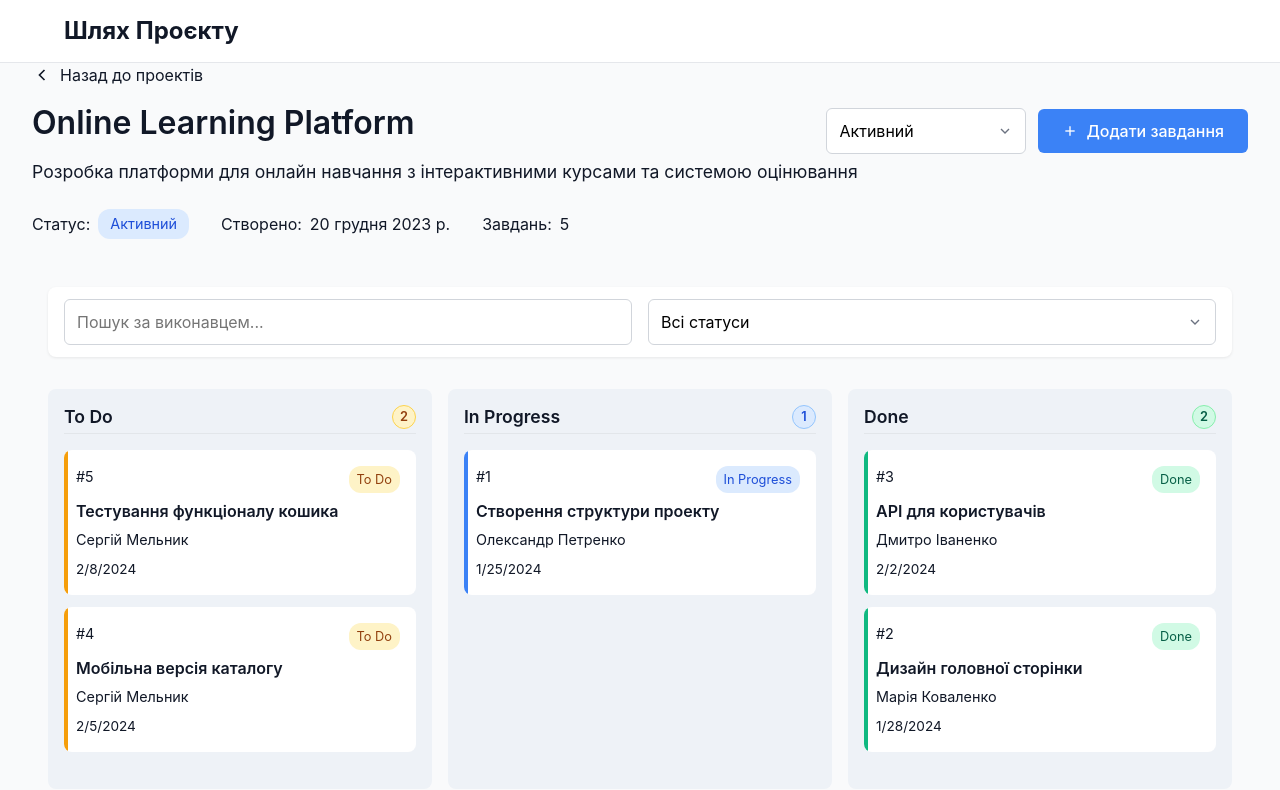
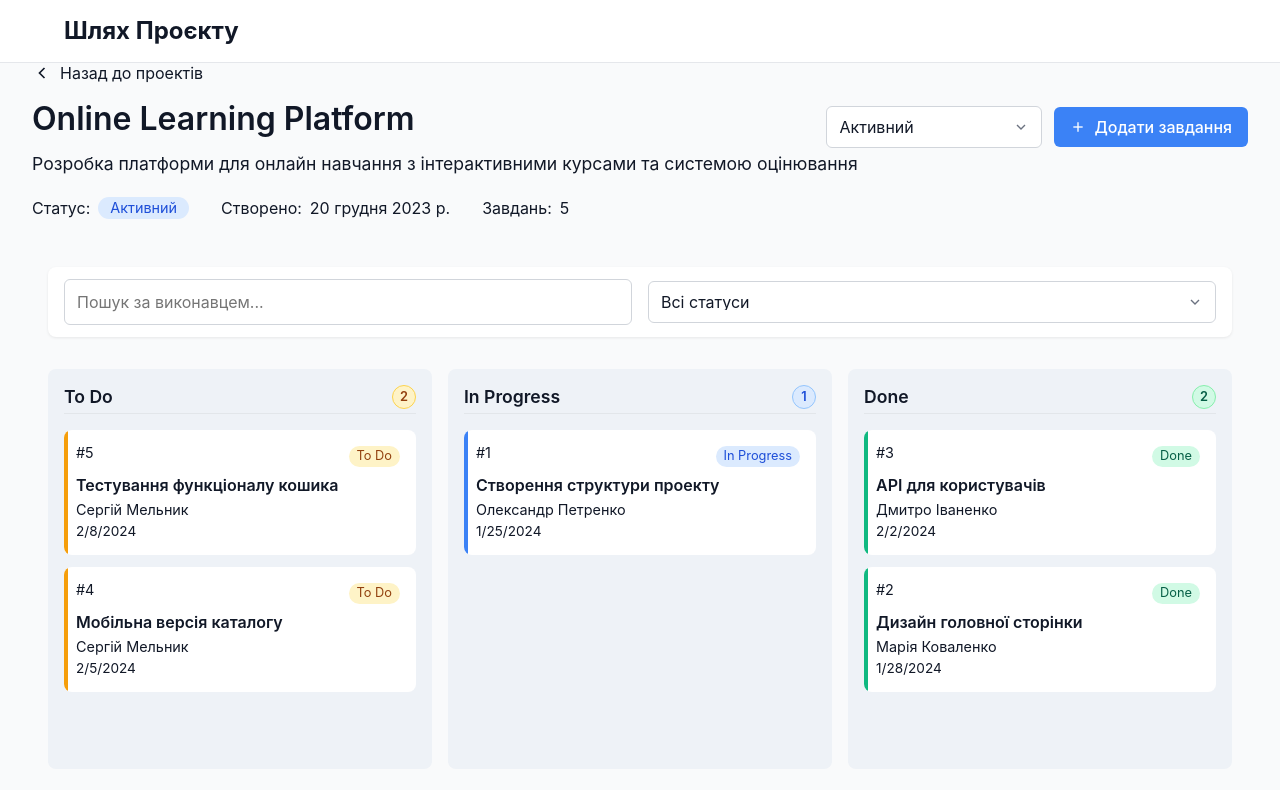
Before and after one commit to Serhii-Filatov/vue-project-path, a Vue app: page /projects/1 in a window 1280 px wide. Shown: the top 790 px of the page. Built offline with nearby package versions, Linux system fonts and the light colour scheme; data requests are answered from the project's data file.

Commit message:
refactor(styles): extract variables and base styles into separate files

```diff
--- /dev/null
+++ b/src/styles/_normalize.scss
@@ -0,0 +1,49 @@
+/* Minimal normalize */
+*,
+*::before,
+*::after {
+  box-sizing: border-box;
+}
+html {
+  -webkit-text-size-adjust: 100%;
+}
+body {
+  margin: 0;
+  font-family:
+    system-ui,
+    -apple-system,
+    Segoe UI,
+    Roboto,
+    Ubuntu,
+    Cantarell,
+    Noto Sans,
+    Helvetica,
+    Arial,
+    sans-serif,
+    Apple Color Emoji,
+    Segoe UI Emoji;
+  color: #111827;
+  background: #ffffff;
+}
+img,
+svg,
+video,
+canvas,
+audio,
+iframe,
+embed,
+object {
+  display: block;
+  max-width: 100%;
+}
+button,
+input,
+select,
+textarea {
+  font: inherit;
+  color: inherit;
+}
+a {
+  color: inherit;
+  text-decoration: none;
+}
--- /dev/null
+++ b/src/styles/_reset.scss
@@ -0,0 +1,61 @@
+/* Minimal reset tailored for project */
+*,
+*::before,
+*::after {
+  box-sizing: border-box;
+}
+
+html,
+body {
+  margin: 0;
+  padding: 0;
+}
+body {
+  line-height: 1;
+}
+
+/* Lists */
+ul,
+ol {
+  margin: 0;
+  padding: 0;
+  list-style: none;
+}
+
+/* Media */
+img,
+picture,
+video,
+canvas,
+svg {
+  display: block;
+  max-width: 100%;
+}
+
+/* Forms */
+button,
+input,
+select,
+textarea {
+  font: inherit;
+  color: inherit;
+  margin: 0;
+}
+
+/* Tables */
+table {
+  border-collapse: collapse;
+  border-spacing: 0;
+}
+
+/* Quotes */
+blockquote,
+q {
+  quotes: none;
+}
+blockquote::before,
+blockquote::after,
+q::before,
+q::after {
+  content: '';
+}
--- /dev/null
+++ b/src/styles/_variables.scss
@@ -0,0 +1,52 @@
+// Color palette
+$color-primary: #3b82f6;
+$color-primary-hover: #2563eb;
+
+$color-secondary: #6b7280;
+$color-secondary-hover: #4b5563;
+
+$color-danger: #ef4444;
+$color-danger-hover: #dc2626;
+
+$color-success: #10b981;
+$color-success-hover: #059669;
+
+$color-text: #111827;
+$color-text-light: #6b7280;
+
+$color-border: #d1d5db;
+$color-divider-light: #f3f4f6;
+$color-surface: #ffffff;
+$color-surface-muted: #f9fafb;
+
+// Status badges
+$status-active-bg: #dbeafe;
+$status-active-fg: #1d4ed8;
+
+$status-completed-bg: #d1fae5;
+$status-completed-fg: #065f46;
+
+$status-onhold-bg: #fef3c7;
+$status-onhold-fg: #92400e;
+
+$status-cancelled-bg: #fee2e2;
+$status-cancelled-fg: #991b1b;
+
+$status-archived-bg: #f3f4f6;
+$status-archived-fg: #374151;
+
+// Spacing scale
+$space-1: 0.25rem;
+$space-2: 0.5rem;
+$space-3: 0.75rem;
+$space-4: 1rem;
+$space-6: 1.5rem;
+$radius-sm: 0.375rem;
+$radius-md: 0.5rem;
+
+// Focus shadow helpers
+@mixin focus-ring($color, $alpha: 0.1) {
+  outline: none;
+  border-color: $color;
+  box-shadow: 0 0 0 3px rgba($color, $alpha);
+}
--- a/src/styles/main.scss
+++ b/src/styles/main.scss
@@ -1,4 +1,7 @@
 // Reset and base styles
+@use './_reset';
+@use './_normalize';
+@use './_variables' as v;
 * {
   box-sizing: border-box;
 }
@@ -16,8 +19,8 @@ body {
     'Fira Sans', 'Droid Sans', 'Helvetica Neue', sans-serif;
   -webkit-font-smoothing: antialiased;
   -moz-osx-font-smoothing: grayscale;
-  background-color: #f9fafb;
-  color: #111827;
+  background-color: v.$color-surface-muted;
+  color: v.$color-text;
 }
 
 // Typography
@@ -75,7 +78,7 @@ select {
 }
 
 *:focus-visible {
-  outline: 2px solid #3b82f6;
+  outline: 2px solid v.$color-primary;
   outline-offset: 2px;
 }
 
@@ -113,7 +116,7 @@ select {
 
 // App header styles
 header {
-  background: white;
+  background: v.$color-surface;
   border-bottom: 1px solid #e5e7eb;
   padding: 1rem 0; // vertical padding only; horizontal via container
   box-shadow: 0 1px 3px rgba(0, 0, 0, 0.1);
@@ -129,7 +132,7 @@ header {
     h1 {
       font-size: 1.5rem;
       font-weight: 700;
-      color: #111827;
+      color: v.$color-text;
       margin: 0;
     }
   }
@@ -184,8 +187,8 @@ header {
   width: 20px;
   height: 20px;
   margin: -10px 0 0 -10px;
-  border: 2px solid #f3f4f6;
-  border-top: 2px solid #3b82f6;
+  border: 2px solid v.$color-divider-light;
+  border-top: 2px solid v.$color-primary;
   border-radius: 50%;
   animation: spin 1s linear infinite;
 }
@@ -198,26 +201,26 @@ header {
 
 // Status colors
 .status-active {
-  color: #1d4ed8;
-  background: #dbeafe;
+  color: v.$status-active-fg;
+  background: v.$status-active-bg;
 }
 
 .status-completed {
-  color: #065f46;
-  background: #d1fae5;
+  color: v.$status-completed-fg;
+  background: v.$status-completed-bg;
 }
 
 .status-on-hold {
-  color: #92400e;
-  background: #fef3c7;
+  color: v.$status-onhold-fg;
+  background: v.$status-onhold-bg;
 }
 
 .status-cancelled {
-  color: #991b1b;
-  background: #fee2e2;
+  color: v.$status-cancelled-fg;
+  background: v.$status-cancelled-bg;
 }
 
 .status-archived {
-  color: #374151;
-  background: #f3f4f6;
+  color: v.$status-archived-fg;
+  background: v.$status-archived-bg;
 }
```
